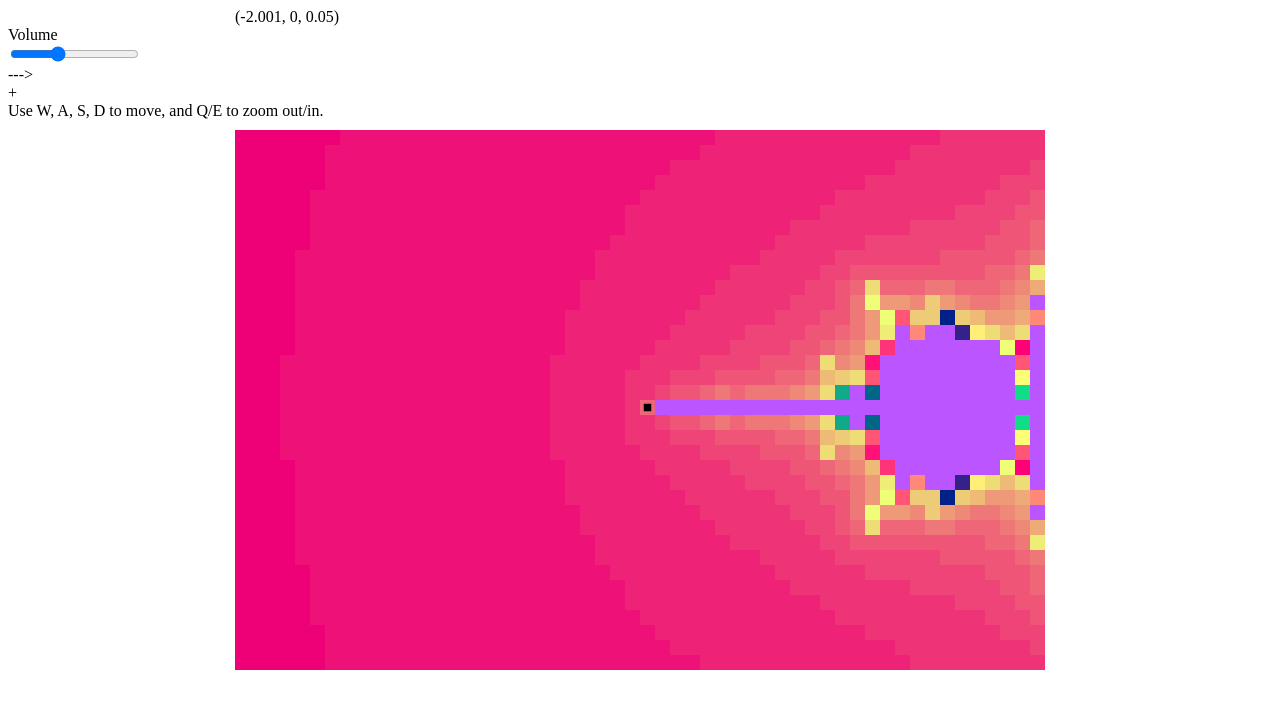
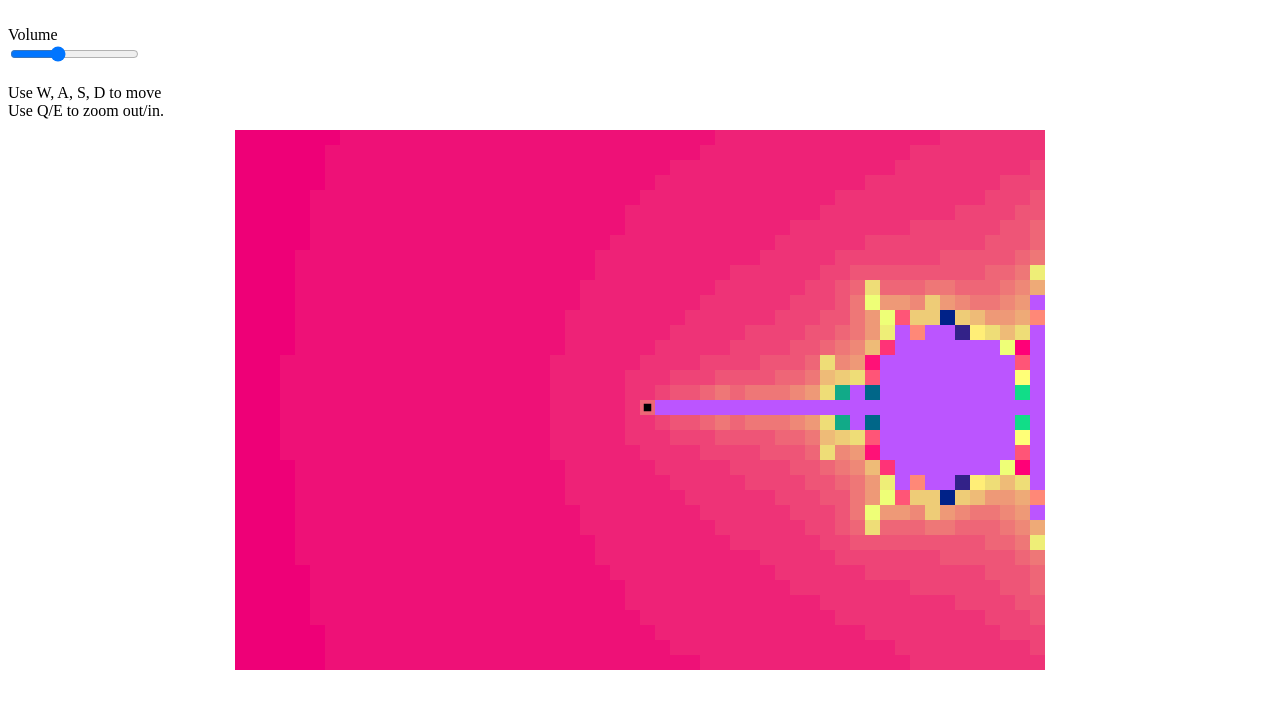
Before and after one commit to mit1mit1/explomandlebrot, a website built with webpack: page public/index.html in a window 1280 px wide. Built offline with nearby package versions, Linux system fonts and the light colour scheme; what tonejs-instrument-piano-mp3 would draw is missing.

Commit message:
hide: ugly text

```diff
--- a/public/index.html
+++ b/public/index.html
@@ -74,9 +74,10 @@
         id="volumeSlider"
       />
     </div>
-    <div id="compass" class="compass">---></div>
-    <div id="depthPointer" class="depthPointer">=</div>
-    <div id="instructions">Use W, A, S, D to move, and Q/E to zoom out/in.</div>
+    <div id="compass" class="compass"></div>
+    <div id="depthPointer" class="depthPointer"></div>
+    <div>Use W, A, S, D to move</div>
+    <div>Use Q/E to zoom out/in.</div>
     <div tabindex="0" id="explomandlebrotbox">
       <div>
         <canvas
--- a/src/utils/compass.ts
+++ b/src/utils/compass.ts
@@ -1,5 +1,7 @@
 import { compassDestination, gridDistance, zoomDestination } from "../state";
 import { getCharacterX, getCharacterY } from "./characterMovement";
+
+let showCompass = false;
 
 const getAngleToDestination = (
   currentPosition: { xPosition: number; yPosition: number },
@@ -41,11 +43,16 @@ export const setCompass = (
 ) => {
   const compassElement = document.getElementById("compass");
   if (compassElement) {
-    const rotateDegrees = getAngleToDestination(
-      currentPosition,
-      destinationPosition
-    );
-    compassElement.style.transform = `rotate(${rotateDegrees}deg)`;
+    if (showCompass) {
+      const rotateDegrees = getAngleToDestination(
+        currentPosition,
+        destinationPosition
+      );
+      compassElement.innerHTML = '--->';
+      compassElement.style.transform = `rotate(${rotateDegrees}deg)`;
+    } else {
+      compassElement.innerHTML = '';
+    }
   }
   checkIfFound();
 };
--- a/src/utils/connectivity.ts
+++ b/src/utils/connectivity.ts
@@ -51,6 +51,8 @@ export const getPosition = (id: number) => {
   return xhttp;
 };
 
+let showPositions = false;
+
 const updatePositions = () => {
   sendPosition(
     playerId,
@@ -61,9 +63,13 @@ const updatePositions = () => {
 
   const playerPositionElement = document.getElementById("player-position");
   if (playerPositionElement) {
-    playerPositionElement.innerHTML = `(${getCharacterX()}, ${getCharacterY()}, ${
-      gridDistance.xStepDistance
-    })`;
+    if (showPositions) {
+      playerPositionElement.innerHTML = `(${getCharacterX()}, ${getCharacterY()}, ${
+        gridDistance.xStepDistance
+      })`;
+    } else {
+      playerPositionElement.innerHTML = '';
+    }
   }
   const opponentResponse = getPosition(opponentId);
   if (opponentResponse) {
--- a/src/utils/depthPointer.ts
+++ b/src/utils/depthPointer.ts
@@ -1,9 +1,12 @@
+let showDepthPointer = false;
+
 export const setDepthPointer = (
   currentGridDistance: number,
   destinationGridDistance: number
 ) => {
   const depthPointerElement = document.getElementById("depthPointer");
   if (depthPointerElement) {
+    if (showDepthPointer) {
       if (currentGridDistance === destinationGridDistance) {
         depthPointerElement.innerHTML = "=";
       } else if (currentGridDistance < destinationGridDistance) {
@@ -11,5 +14,8 @@ export const setDepthPointer = (
       } else if (currentGridDistance > destinationGridDistance) {
         depthPointerElement.innerHTML = "+";
       }
+    } else {
+      depthPointerElement.innerHTML = ""
+    }
   }
 };
```
Also changed, not shown: public/index.local.html (+4 -3 lines). Lines whose indentation alone changed are shown as unchanged.
